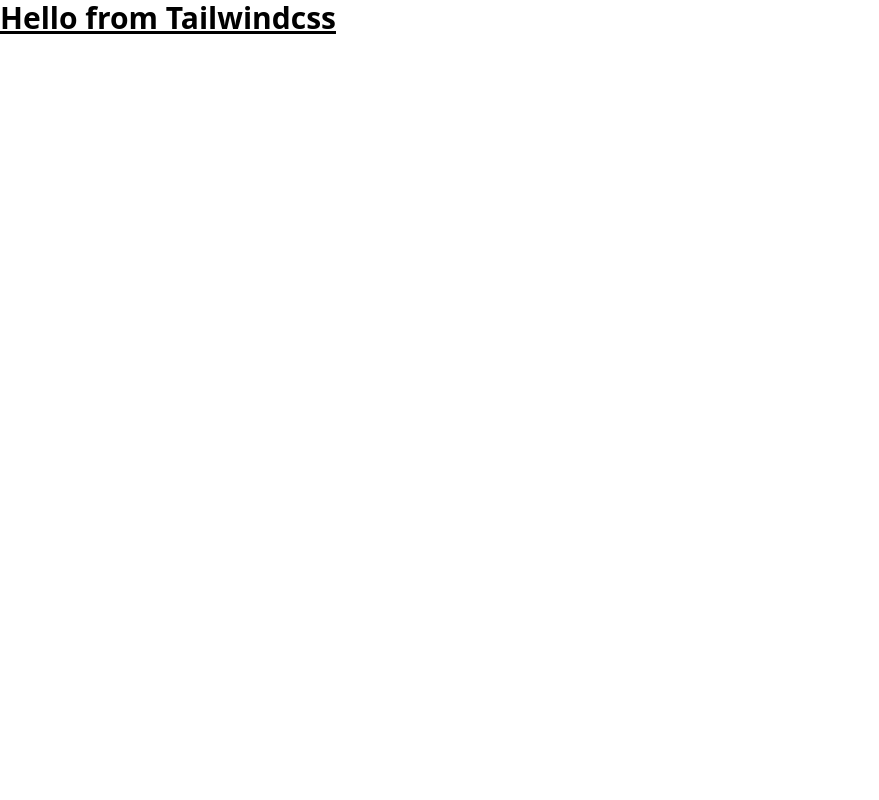
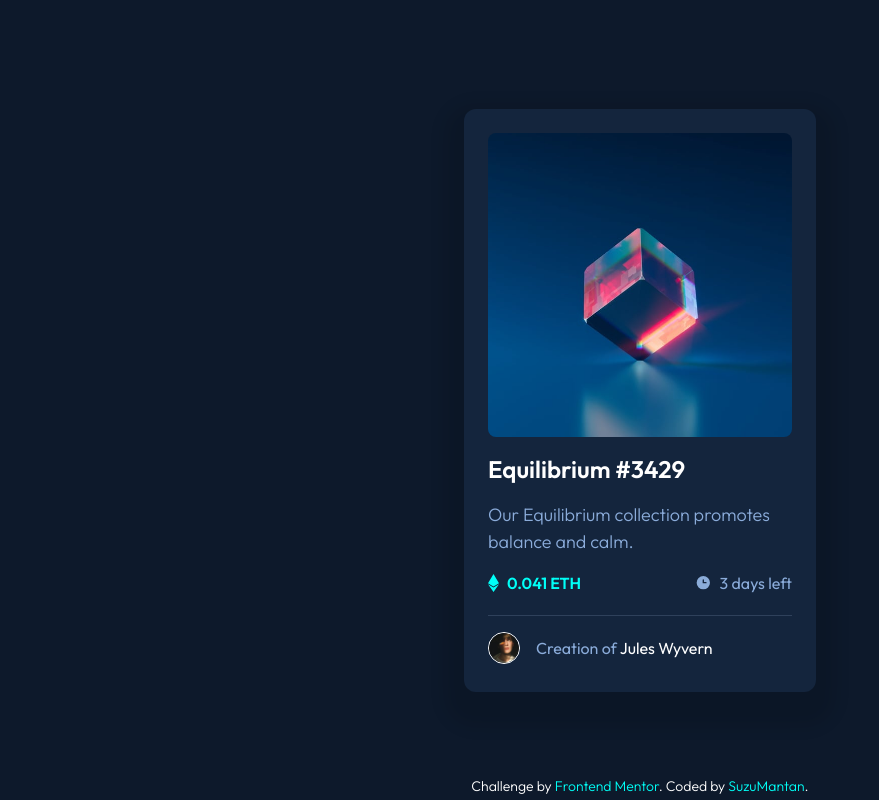
Before and after one commit to agusthas/FEM_nft-preview-card-component, a website built with Vite: page index.html in a window 1280 px wide. Shown: the whole page, without its empty margins (0-879 px from the left). Built offline with nearby package versions, Linux system fonts and the light colour scheme.

Commit message:
finished

```diff
--- a/index.html
+++ b/index.html
@@ -5,37 +5,122 @@
     <meta name="viewport" content="width=device-width, initial-scale=1.0" />
     <!-- displays site properly based on user's device -->
 
+    <!-- Google Fonts -->
+    <link rel="preconnect" href="https://fonts.googleapis.com" />
+    <link rel="preconnect" href="https://fonts.gstatic.com" crossorigin />
+    <link
+      href="https://fonts.googleapis.com/css2?family=Outfit:wght@300;400;600&display=swap"
+      rel="stylesheet"
+    />
+
     <link
       rel="icon"
       type="image/png"
       sizes="32x32"
-      href="./images/favicon-32x32.png"
+      href="/images/favicon-32x32.png"
     />
 
-    <title>Frontend Mentor | NFT preview card component</title>
+    <title>SuzuMantan | NFT preview card component</title>
+  </head>
+  <body
+    class="flex justify-center items-center min-h-screen bg-veryDarkBlue-800 font-sans p-4"
+  >
+    <main
+      class="bg-veryDarkBlue-600 p-6 rounded-xl max-w-xs sm:max-w-[22rem] shadow-[0_15px_15px_20px_rgba(0,0,0,0.1)]"
+    >
+      <div class="rounded-lg relative cursor-pointer">
+        <img
+          src="/images/image-equilibrium.jpg"
+          alt="logo"
+          class="rounded-lg"
+        />
+        <div
+          class="group bg-opacity-0 absolute inset-0 flex justify-center items-center bg-cyan hover:bg-opacity-50 rounded-lg transition duration-200 ease-in-out"
+        >
+          <svg
+            width="48"
+            height="48"
+            xmlns="http://www.w3.org/2000/svg"
+            class="opacity-0 group-hover:opacity-100 transition duration-200 ease-in-out"
+          >
+            <g fill="none" fill-rule="evenodd">
+              <path d="M0 0h48v48H0z" />
+              <path
+                d="M24 9C14 9 5.46 15.22 2 24c3.46 8.78 12 15 22 15 10.01 0 18.54-6.22 22-15-3.46-8.78-11.99-15-22-15Zm0 25c-5.52 0-10-4.48-10-10s4.48-10 10-10 10 4.48 10 10-4.48 10-10 10Zm0-16c-3.31 0-6 2.69-6 6s2.69 6 6 6 6-2.69 6-6-2.69-6-6-6Z"
+                fill="#FFF"
+                fill-rule="nonzero"
+              />
+            </g>
+          </svg>
+        </div>
+      </div>
 
-    <!-- Feel free to remove these styles or customise in your own stylesheet 👍 -->
-    <style>
-      .attribution {
-        font-size: 11px;
-        text-align: center;
-      }
-      .attribution a {
-        color: hsl(228, 45%, 44%);
-      }
-    </style>
-  </head>
-  <body>
-    <h1 class="text-3xl font-bold underline">Hello from Tailwindcss</h1>
-    <!-- Equilibrium #3429 Our Equilibrium collection promotes balance and calm.
-    0.041 ETH 3 days left Creation of Jules Wyvern
+      <!-- Text Body -->
+      <div class="mt-4 space-y-3 sm:space-y-4">
+        <h1 class="text-white font-semibold text-xl sm:text-2xl cursor-pointer">
+          <a href="#" class="hover:text-cyan transition duration-200"
+            >Equilibrium #3429</a
+          >
+        </h1>
+        <p
+          class="font-light text-softBlue leading-relaxed sm:leading-normal sm:text-lg"
+        >
+          Our Equilibrium collection promotes balance and calm.
+        </p>
+        <div class="flex justify-between">
+          <div class="flex items-center justify-center gap-2">
+            <div>
+              <svg width="11" height="18" xmlns="http://www.w3.org/2000/svg">
+                <path
+                  d="M11 10.216 5.5 18 0 10.216l5.5 3.263 5.5-3.262ZM5.5 0l5.496 9.169L5.5 12.43 0 9.17 5.5 0Z"
+                  fill="#00FFF8"
+                />
+              </svg>
+            </div>
+            <span class="text-cyan font-semibold">0.041 ETH</span>
+          </div>
+          <div class="flex items-center justify-center gap-2">
+            <div>
+              <svg width="17" height="17" xmlns="http://www.w3.org/2000/svg">
+                <path
+                  d="M8.305 2.007a6.667 6.667 0 1 0 0 13.334 6.667 6.667 0 0 0 0-13.334Zm2.667 7.334H8.305a.667.667 0 0 1-.667-.667V6.007a.667.667 0 0 1 1.334 0v2h2a.667.667 0 0 1 0 1.334Z"
+                  fill="#8BACD9"
+                />
+              </svg>
+            </div>
+            <span class="text-softBlue">3 days left</span>
+          </div>
+        </div>
+      </div>
 
-    <div class="attribution">
+      <!-- Avatar -->
+      <div
+        class="mt-4 sm:mt-5 sm:mb-1 flex items-center gap-4 border-t border-veryDarkBlue-500 pt-4"
+      >
+        <img
+          src="/images/image-avatar.png"
+          alt="avatar"
+          class="w-8 h-8 border border-white rounded-full"
+        />
+        <p class="text-softBlue">
+          Creation of
+          <a href="#" class="text-white hover:text-cyan transition duration-200"
+            >Jules Wyvern</a
+          >
+        </p>
+      </div>
+    </main>
+
+    <footer class="fixed bottom-0 text-sm mb-1 text-white font-light">
       Challenge by
-      <a href="https://www.frontendmentor.io?ref=challenge" target="_blank"
+      <a
+        href="https://www.frontendmentor.io?ref=challenge"
+        target="_blank"
+        class="text-cyan"
         >Frontend Mentor</a
-      >. Coded by <a href="#">Your Name Here</a>.
-    </div> -->
+      >. Coded by
+      <a href="https://github.com/agusthas" class="text-cyan">SuzuMantan</a>.
+    </footer>
 
     <script type="module" src="./src/main.js"></script>
   </body>
--- a/tailwind.config.js
+++ b/tailwind.config.js
@@ -1,7 +1,22 @@
+const defaultTheme = require("tailwindcss/defaultTheme");
+
 module.exports = {
   content: ["./index.html", "./src/**/*.{vue,js,ts,jsx,tsx}"],
   theme: {
-    extend: {},
+    extend: {
+      fontFamily: {
+        sans: ["Outfit", ...defaultTheme.fontFamily.sans],
+      },
+      colors: {
+        softBlue: "hsl(215, 51%, 70%)",
+        cyan: "hsl(178, 100%, 50%)",
+        veryDarkBlue: {
+          500: "hsl(215, 32%, 27%)",
+          600: "hsl(216, 50%, 16%)",
+          800: "hsl(217, 54%, 11%)",
+        },
+      },
+    },
   },
   plugins: [],
 };
--- /dev/null
+++ b/vite.config.js
@@ -0,0 +1,5 @@
+import { defineConfig } from "vite";
+
+export default defineConfig({
+  base: "/FEM_nft-preview-card-component/",
+});
```
Also changed, not shown: README-template.md (deleted), README.md, public/images/favicon-32x32.png (renamed from images/favicon-32x32.png), public/images/icon-clock.svg (renamed from images/icon-clock.svg), public/images/icon-ethereum.svg (renamed from images/icon-ethereum.svg), public/images/icon-view.svg (renamed from images/icon-view.svg), public/images/image-avatar.png (renamed from images/image-avatar.png), public/images/image-equilibrium.jpg (renamed from images/image-equilibrium.jpg), screenshot.png (added), 1 other file.
